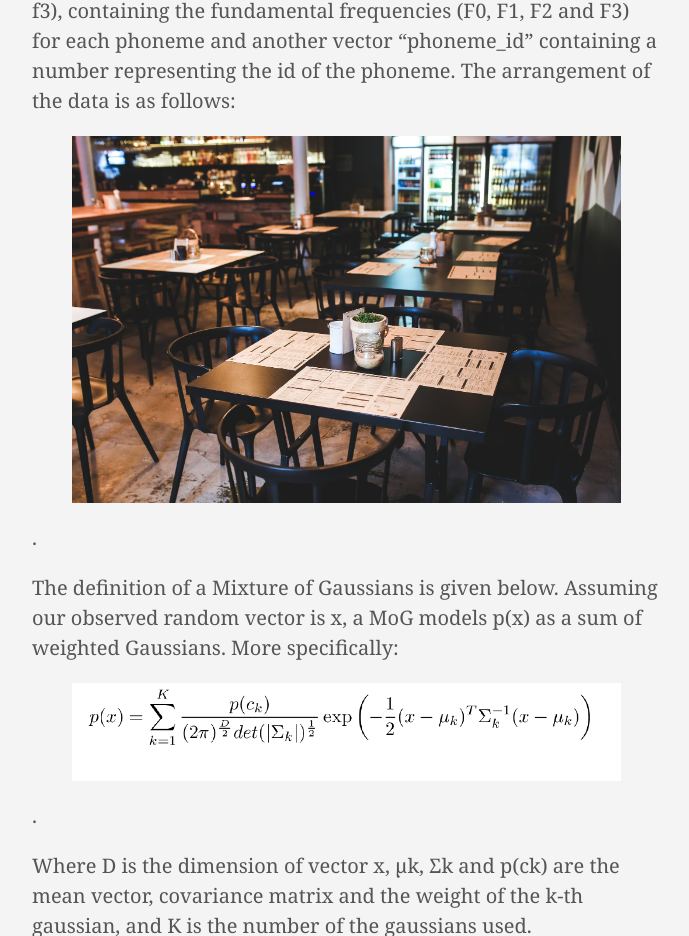
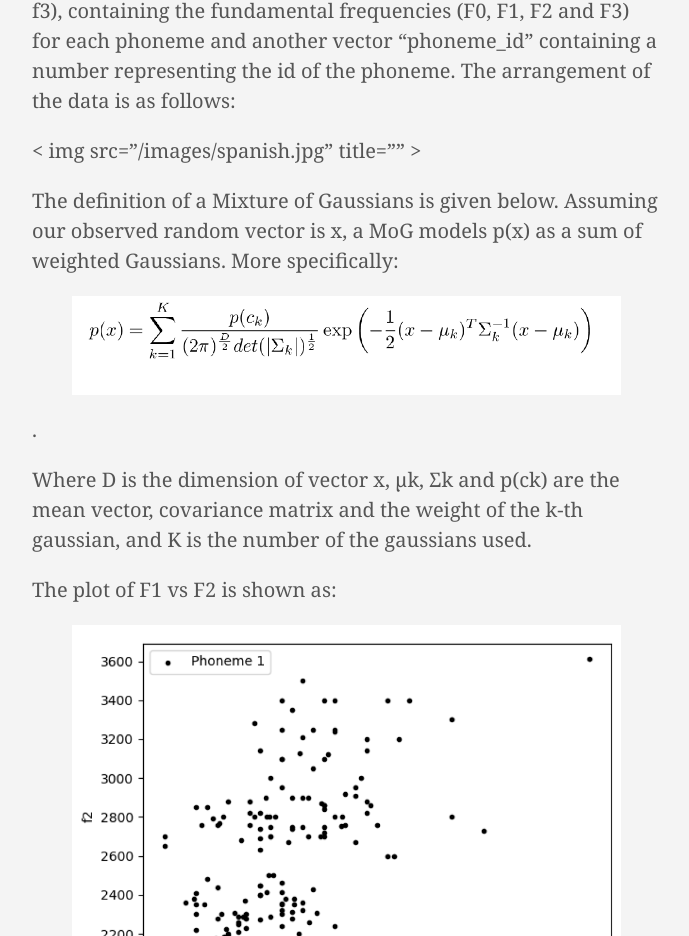
Before and after one commit to iamhassaan/My_Portfolio, a plain HTML site: page post/project-5/index.html in a window 1280 px wide. Shown: the part 1254-2190 px from the top of the page, without its empty margins (112-801 px from the left). Drawn offline with Linux system fonts and the light colour scheme.

Commit message:
trying image fix

```diff
--- a/post/project-5/index.html
+++ b/post/project-5/index.html
@@ -35,7 +35,7 @@
 <meta itemprop="description" content="Clustering using Gaussian Mixture Models on a Biomedical dataset.">
 <meta itemprop="datePublished" content="2019-09-09T10:58:08-04:00" />
 <meta itemprop="dateModified" content="2019-09-09T10:58:08-04:00" />
-<meta itemprop="wordCount" content="343">
+<meta itemprop="wordCount" content="347">
 
 
 
@@ -196,10 +196,7 @@
     <div class="nested-copy-line-height lh-copy serif f4 nested-links nested-img mid-gray pr4-l w-two-thirds-l"><p>In this project, we will use the Peterson and Barney’s dataset of vowel formant frequencies to perform classification. (For more info, look at http://speech:ucsd:edu/aldebaro/papers/klautau02_pbvowel.pdf. – a copy of this article is at QMplus)
 More specifically, Peterson and Barney measured the fundamental frequency F0 and the first three formant frequencies (F1-F3) of sustained English Vowels, using samples from various speakers.
 The dataset can be found in my Github as PB_data.npy, In the dataset we have 4 vectors (f0s-f3), containing the fundamental frequencies (F0, F1, F2 and F3) for each phoneme and another vector “phoneme_id” containing a number representing the id of the phoneme. The arrangement of the data is as follows:</p>
-<p><figure>
-    <img src="/images/spanish.jpg"/>
-</figure>
-.</p>
+<p>&lt; img src=&rdquo;/images/spanish.jpg&rdquo; title=&rdquo;&rdquo; &gt;</p>
 <p>The definition of a Mixture of Gaussians is given below. Assuming our observed random vector is x, a MoG models p(x) as a sum of weighted Gaussians. More specifically:</p>
 <p><figure>
     <img src="/images/mog.png"/>
```
